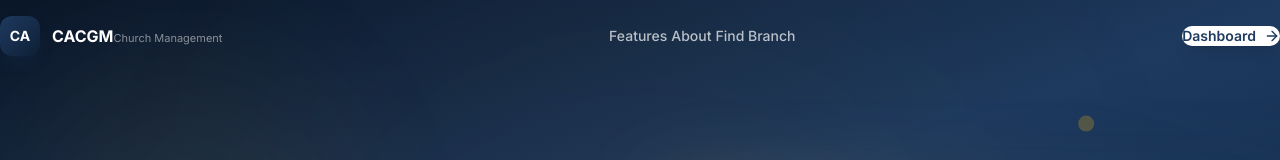
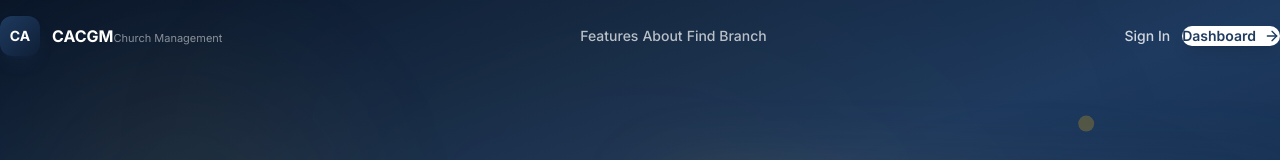
Before and after one commit to glorino/cacgm, a Next.js app: page / in a window 1280 px wide. Shown: the top 160 px of the page. Built offline with nearby package versions, Linux system fonts and the light colour scheme.

Commit message:
feat: add Sign In link to landing page header for auth access

```diff
--- a/src/app/page.tsx
+++ b/src/app/page.tsx
@@ -129,6 +129,16 @@ export default function HomePage() {
 
             <div className="flex items-center gap-3">
               <Link
+                href="/login"
+                className={`hidden sm:flex items-center gap-2 px-4 py-2.5 rounded-xl text-sm font-medium transition-all ${
+                  scrolled
+                    ? 'text-slate-600 hover:text-slate-800 hover:bg-slate-100'
+                    : 'text-white/80 hover:text-white hover:bg-white/10'
+                }`}
+              >
+                Sign In
+              </Link>
+              <Link
                 href="/dashboard"
                 className={`hidden sm:flex items-center gap-2 px-5 py-2.5 rounded-xl text-sm font-semibold transition-all ${
                   scrolled
@@ -168,6 +178,13 @@ export default function HomePage() {
                   {link.label}
                 </Link>
               ))}
+              <Link
+                href="/login"
+                onClick={() => setMobileMenuOpen(false)}
+                className="block px-4 py-2.5 rounded-lg text-sm font-medium text-slate-600 hover:bg-slate-50 text-center"
+              >
+                Sign In
+              </Link>
               <Link
                 href="/dashboard"
                 onClick={() => setMobileMenuOpen(false)}
```
